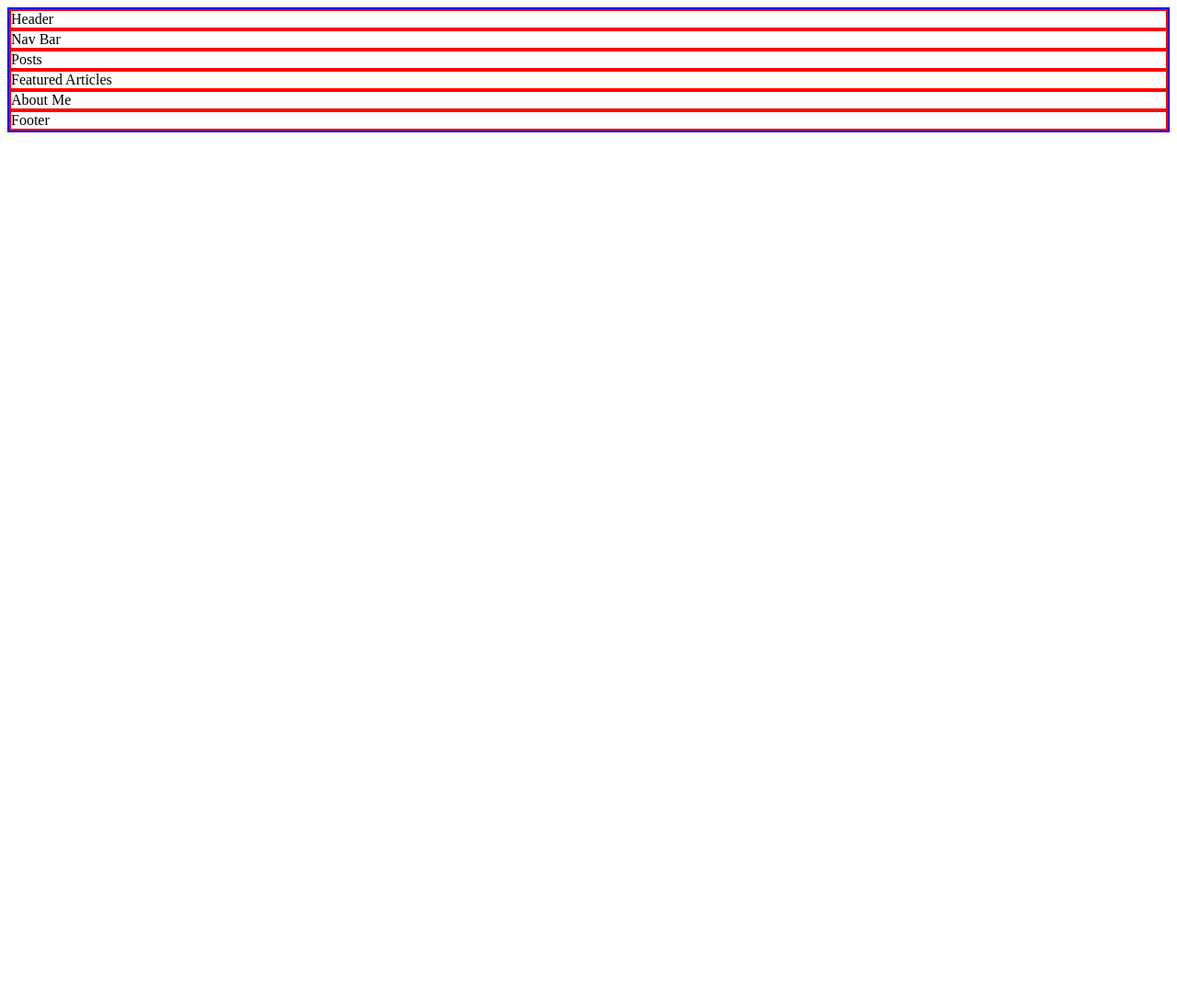
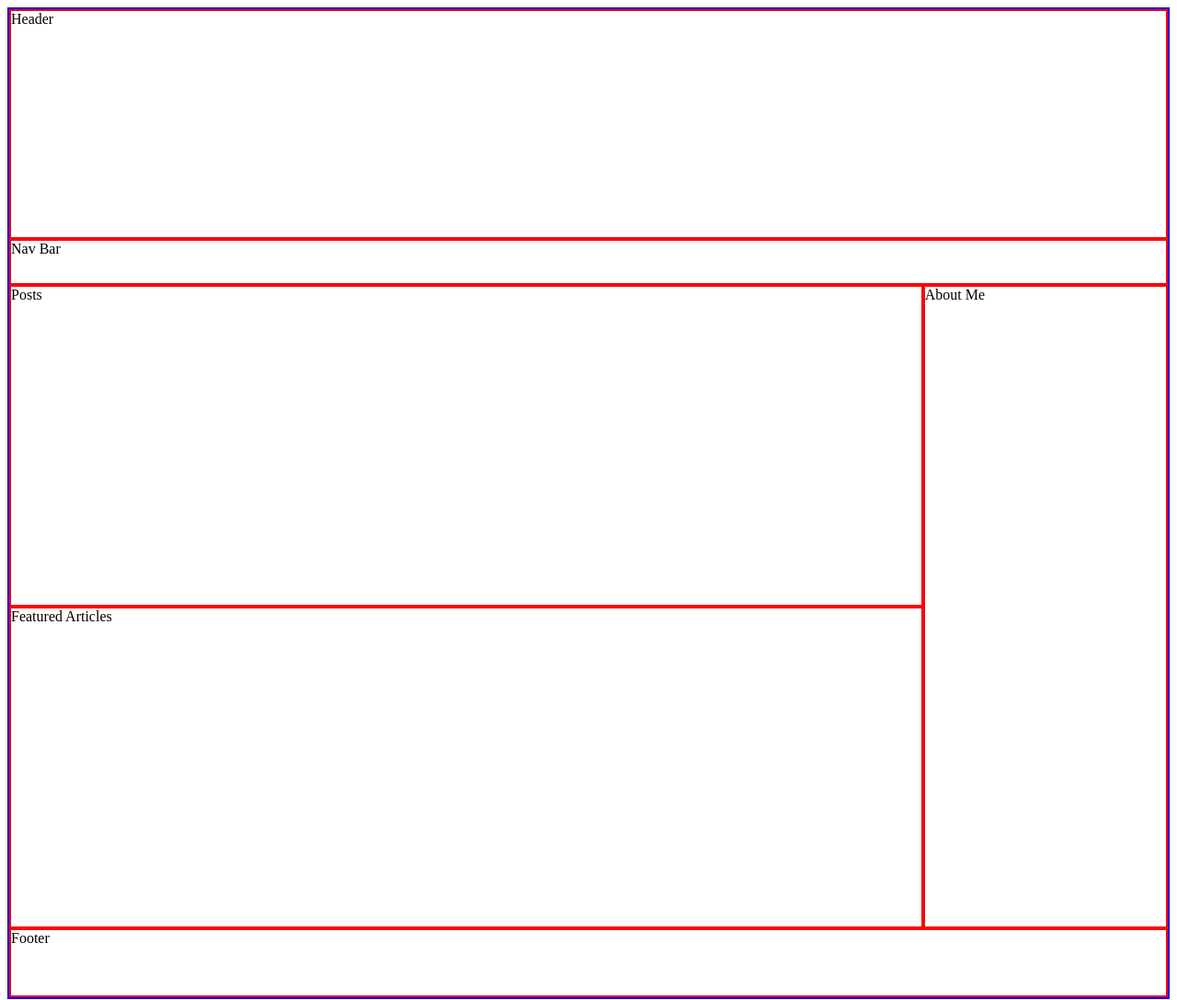
Before and after one commit to cpigeon/Personal-Blog-Website, a plain HTML site: page index.html in a window 1280 px wide. Shown: the whole page at 92% size. Before the commit the page ends 800 px from the top, so only its background shows below. Drawn offline with Linux system fonts and the light colour scheme.

Commit message:
feat: Add columns, rows, and areas to the CSS grid

```diff
--- a/css/style.css
+++ b/css/style.css
@@ -1,6 +1,14 @@
 .container{
   display: grid;
   border: 2px solid blue;
+  grid-template-columns: 300px 300px;
+  grid-template-rows: 250px 50px 350px 350px 75px;
+  grid-template-areas:
+  "hd hd hd hd hd hd hd hd"
+  "nb nb nb nb nb nb nb nb"
+  "main main main main main main abt abt"
+  "feat feat feat feat feat feat abt abt"
+  "ft ft ft ft ft ft ft ft";
 }
 
 .box{
@@ -8,25 +16,26 @@
 }
 
 .header{
-
+  grid-area: hd;
 }
 
 .nav{
-
+  grid-area: nb;
 }
 
 .post{
+  grid-area: main;
 
 }
 
 .feat{
-
+  grid-area: feat;
 }
 
 .about{
-
+  grid-area: abt;
 }
 
 .footer{
-
+  grid-area: ft;
 }
```
